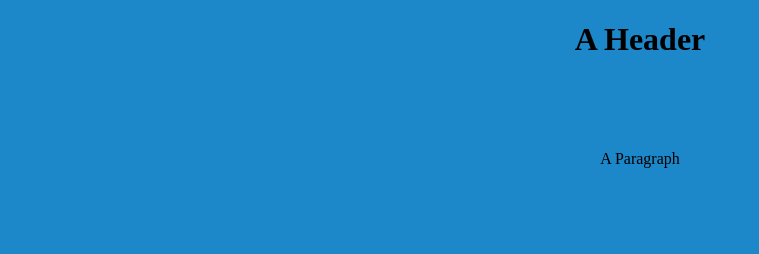
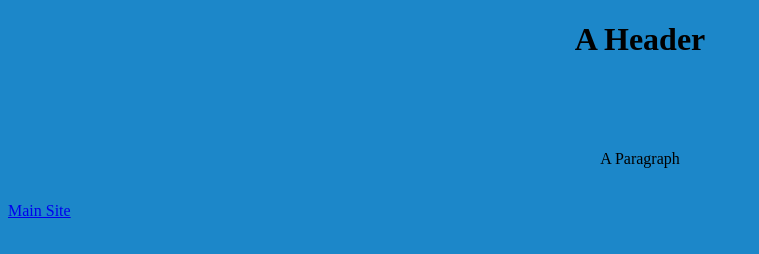
Before and after one commit to PiirateCat/piiratecat.github.io, a plain HTML site: page index.html in a window 1280 px wide. Shown: the whole page, without its empty margins (0-759 px from the left). Drawn offline with Linux system fonts and the light colour scheme.

Commit message:
Update index.html

```diff
--- a/index.html
+++ b/index.html
@@ -14,5 +14,7 @@
     <br>
     <br>
     <p>A Paragraph</p>
+    <br>
+    <a href="http://jkwprojects.online">Main Site</a>
   </body>
 </html>
```
